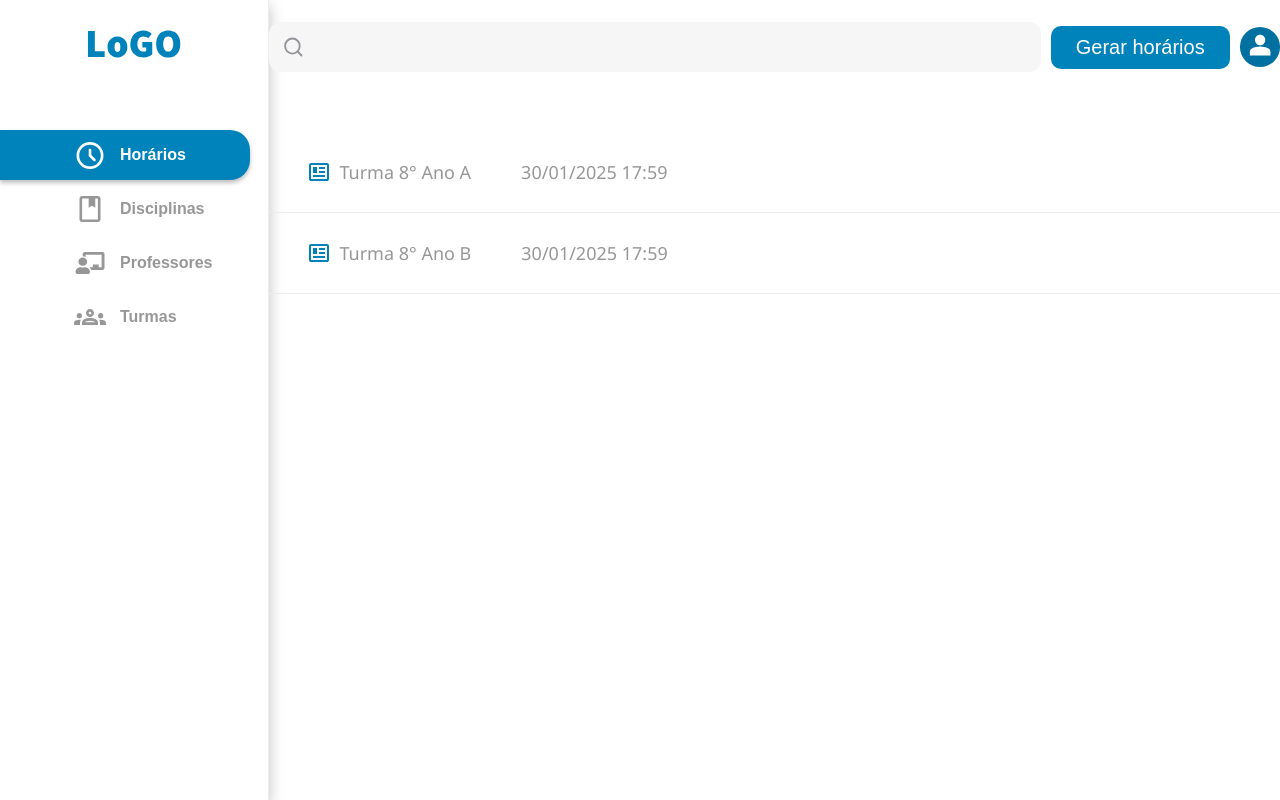
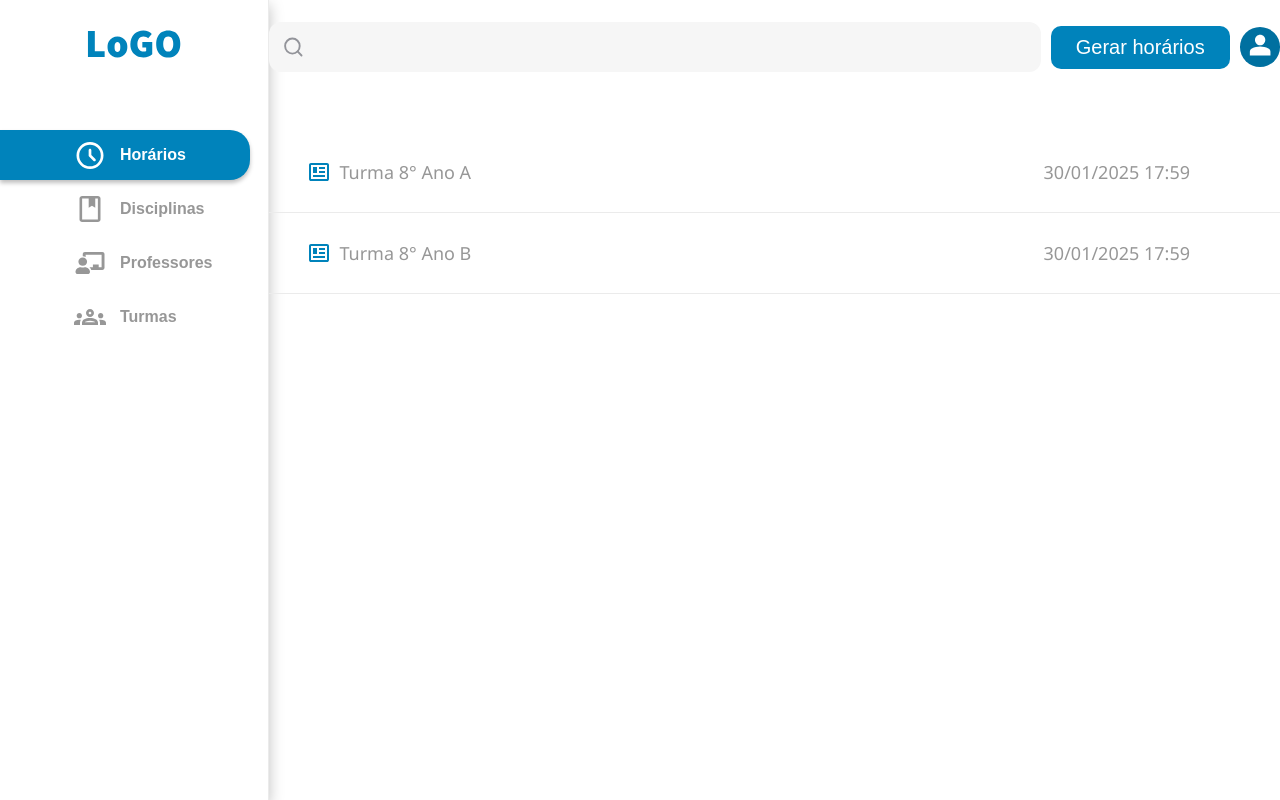
Before and after one commit to lucas680/gestao_on, a Next.js app: page /schedules in a window 1280 px wide. Built offline with nearby package versions, Linux system fonts and the light colour scheme.

Commit message:
Ajustado posição da data

```diff
--- a/src/components/listMap/schedulesListMap/schedulesListMap.module.scss
+++ b/src/components/listMap/schedulesListMap/schedulesListMap.module.scss
@@ -3,7 +3,7 @@
   border-bottom: 1px solid var(--borderColor);
   display: flex;
   align-items: center;
-  justify-content: flex-start;
+  justify-content: space-between;
 
   color: var(--secondaryColor);
   font-size: 18px;
@@ -17,7 +17,6 @@
 .title {
   display: flex;
   align-items: center;
-  margin-right: 50px;
 }
 .title svg {
   margin-right: 10px;
@@ -25,3 +24,7 @@
 .title svg path {
   fill: var(--primaryColor);
 }
+
+.date{
+  margin-right: 50px;
+}
--- a/src/components/listMap/schedulesListMap/schedulesListMap.tsx
+++ b/src/components/listMap/schedulesListMap/schedulesListMap.tsx
@@ -14,7 +14,7 @@ export default function SchedulesListMap(props: Imap) {
         <JournalIcon />
         <p>{props.item.title}</p>
       </div>
-      <p>{props.item.getFormattedCreatedDate}</p>
+      <p className={styles.date}>{props.item.getFormattedCreatedDate}</p>
     </div>
   );
 }
```
